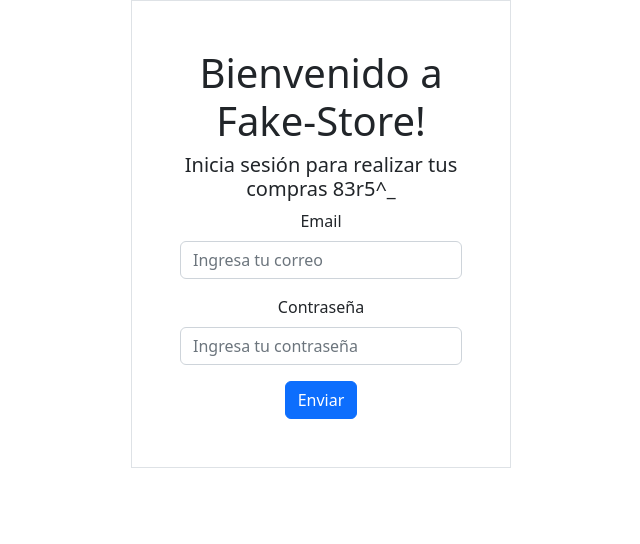
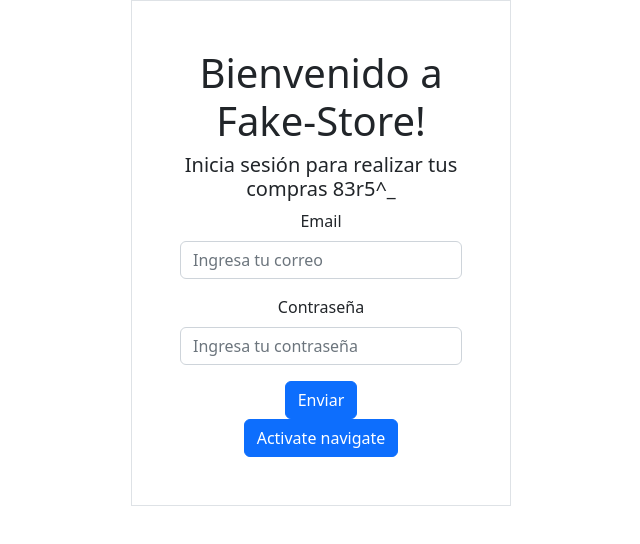
Before and after one commit to ICINF-ULagos/integrador-fake-store-api, a React (Create React App) app: page /login in a window 1280 px wide. Shown: the top 544 px of the page, without its empty margins (414-1054 px from the left). Built offline with nearby package versions, Linux system fonts and the light colour scheme.

Commit message:
Mejoras login

```diff
--- a/src/hooks/useUser.js
+++ b/src/hooks/useUser.js
@@ -6,6 +6,7 @@ const useUser = () => {
 
     const [currentUser, setCurrentUser] = useState(null);
     const [loading, setLoading] = useState(false);
+    const [token, setToken]= useState("");
 
     const baseUrl = "https://api-nodejs-todolist.herokuapp.com";
     const headers = {
@@ -49,7 +50,7 @@ const useUser = () => {
             data:   user,
         }).then(res=>{
             console.log("REspuesta")
-            //setToken(token)
+            setToken(res.data.token)
             console.log(res.data.token)
             setDataUser(res.data)
             return res.data.token
@@ -86,6 +87,7 @@ const useUser = () => {
     return {
         currentUser,
         datauser,
+        token,
         setCurrentUser,
         loading,
         create,
--- a/src/screens/auth/Login.js
+++ b/src/screens/auth/Login.js
@@ -22,8 +22,8 @@ function Login() {
             const formData = new FormData(event.target);
             const formValues = Object.fromEntries(formData); // PARSE JSON
 
-            //const result = await login(formValues);
-            const result = await axios({
+            const result = await login(formValues);
+            /* const result = await axios({
                 url: "https://fakestoreapi.com/auth/login",
                 method: "POST",
                 data:   formValues,
@@ -34,17 +34,25 @@ function Login() {
             }).catch((error)=>{
                 console.log(error)
             })
+            if(result.ok){
+               console.log("ewewew")
+            }
             console.log("Token desde ")
             console.log(token)
 
 
-            navigate('/')
+            navigate('/')*/
         } catch (error) {
             console.info(error.message)
             console.error(error)
             setMessage(error.message)
         }
+            navigate("/");
 
+
+    }
+    const navig = ()=>{
+        navigate("/Home");
     }
 
     return (<div>
@@ -75,6 +83,10 @@ function Login() {
                             Enviar
                         </Button>
                     </Form>
+
+                    <Button onClick={navig}>
+  Activate navigate
+</Button>
                 </Col>
             </Row>
         </Container>
--- a/src/screens/home/Home.js
+++ b/src/screens/home/Home.js
@@ -1,10 +1,13 @@
 import { useEffect } from 'react'
 import ProductBoard from './components/ProductBoard'
 import useProduct from '../../hooks/useProduct';
+import useUser from '../../hooks/useUser';
+
 
 
 function Home() {
     const { data: products, loading: loadingProducts, getAll: getAllProducts} = useProduct();
+    const {token: tokenuser} = useUser();
 
     useEffect(() => {
         getAllProducts();
@@ -18,10 +21,17 @@ function Home() {
                     home
                 </p>
             </header>
+
+
             {
+
+
                 //<li >{products}</li>
                 loadingProducts ? <p style={{ color: 'red' }}>Loading...</p>
                 : <ProductBoard products={products} />
+
+
+
             }
         </>
     )
```
